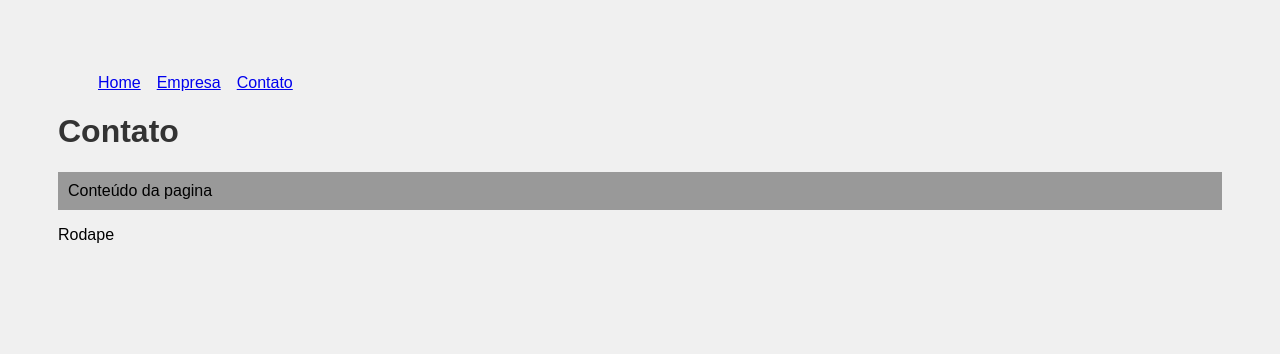
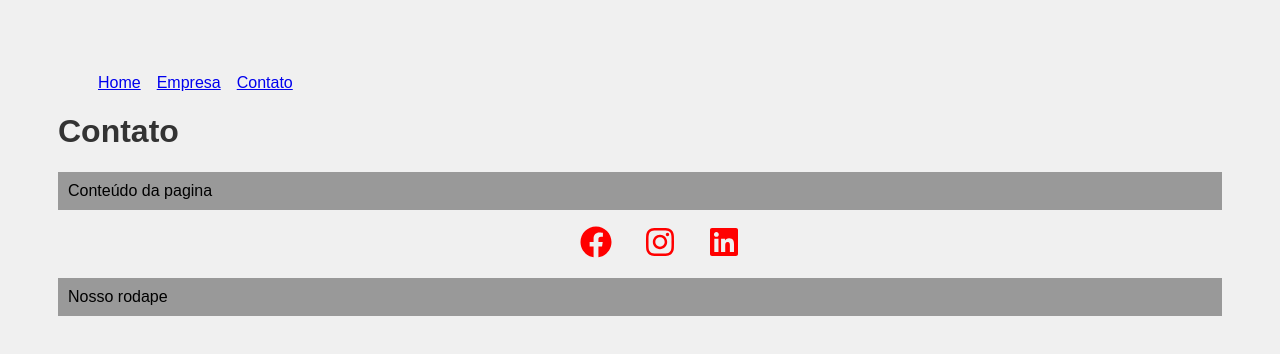
Before and after one commit to joaolouko/mecanicaModelo, a React (Create React App) app: page /contato in a window 1280 px wide. Shown: the top 354 px of the page. Built offline with nearby package versions, Linux system fonts and the light colour scheme.

Commit message:
icones incriveis do curso, ameeiiiii

```diff
--- a/package.json
+++ b/package.json
@@ -8,6 +8,7 @@
     "@testing-library/user-event": "^13.5.0",
     "react": "^18.2.0",
     "react-dom": "^18.2.0",
+    "react-icons": "^4.9.0",
     "react-router-dom": "^6.12.1",
     "react-scripts": "5.0.1",
     "serve": "^14.2.0",
--- a/src/components/layout/Footer.js
+++ b/src/components/layout/Footer.js
@@ -1,6 +1,17 @@
+import {FaFacebook, FaInstagram, FaLinkedin} from 'react-icons/fa'
+
+import styles from './Footer.module.css'
+
 function Footer() {
     return(
-        <footer>Rodape</footer>
+        <footer>
+            <ul className={styles.social_list}>
+                <li><FaFacebook/></li>
+                <li><FaInstagram/></li>
+                <li><FaLinkedin/></li>
+            </ul>
+            <p>Nosso rodape</p>
+        </footer>
     )
 }
 
--- /dev/null
+++ b/src/components/layout/Footer.module.css
@@ -0,0 +1,16 @@
+.social_list{
+    display: flex;
+    justify-content: center;
+    align-items: center;
+    list-style: none;
+}
+
+.social_list li {
+    margin: 0 1em;
+}
+
+.social_list svg {
+    font-size: 2em;
+    cursor: pointer;
+    color: red;
+}
```
Also changed, not shown: 1 other file (tests, documents, lock files or other folders).
